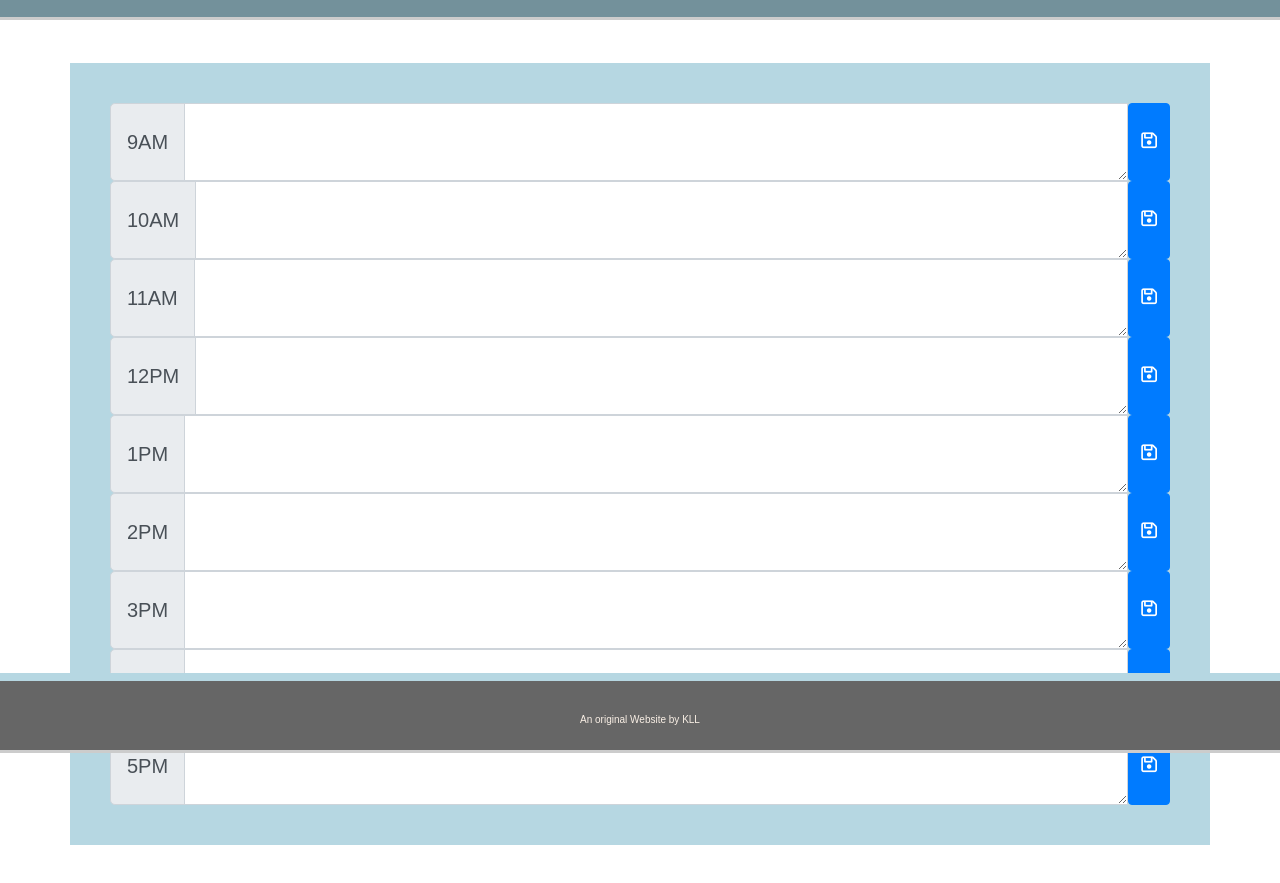
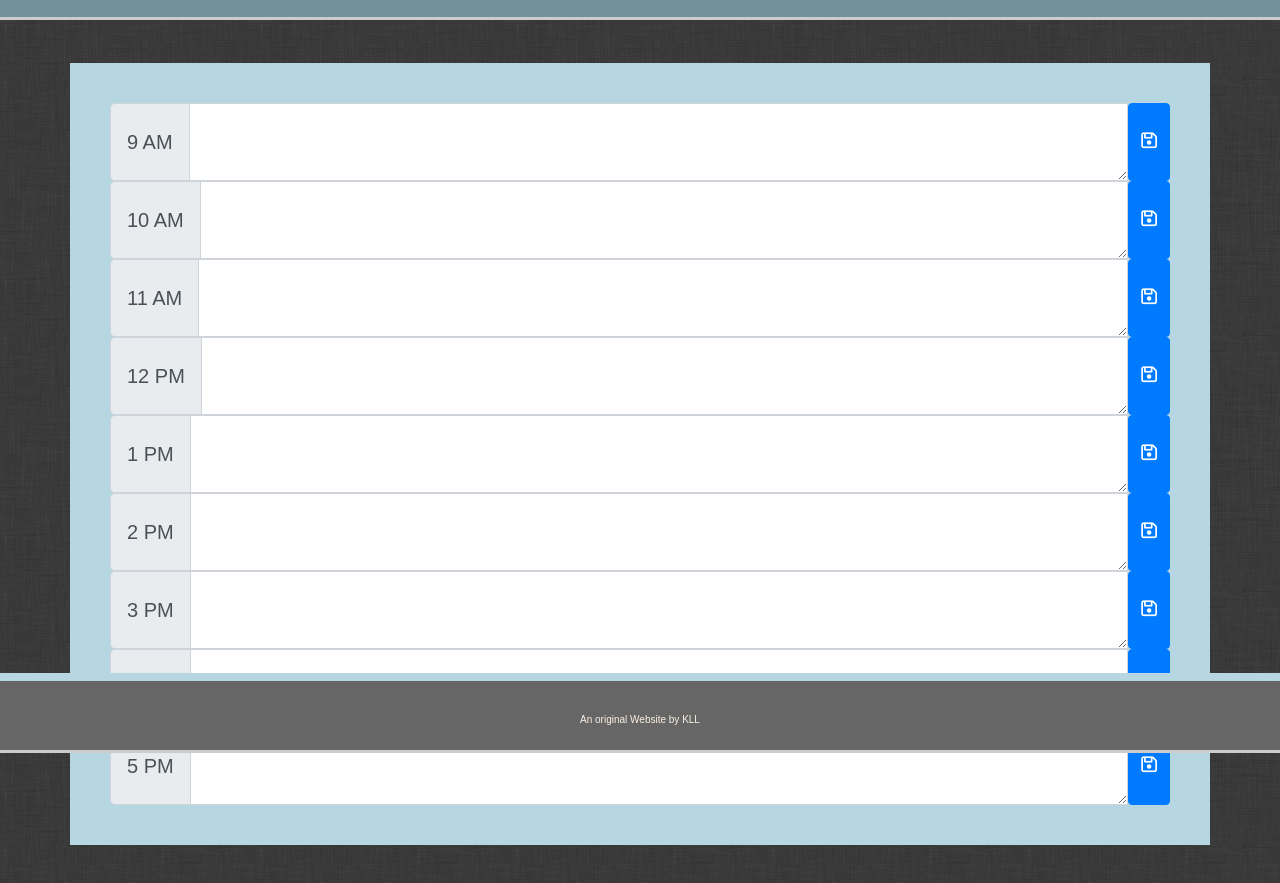
Before and after one commit to klucas72/day_planner, a plain HTML site: page index.html in a window 1280 px wide. Shown: the part 47-930 px from the top of the page. Drawn offline with nearby package versions, Linux system fonts and the light colour scheme.

Commit message:
5th push

```diff
--- a/assets/style.css
+++ b/assets/style.css
@@ -1,6 +1,6 @@
 body {
     /* image for background */
-    background-image: url('./low_contrast_linen.png');
+    background-image: url("../low_contrast_linen.png");
 
     /* font parameters */
     font-family: Arial, Helvetica, sans-serif;
--- a/index.html
+++ b/index.html
@@ -35,7 +35,7 @@
       <!-- 9:00AM -->
       <div class="input-group input-group-lg field-size Timer" >
         <div class="input-group-prepend">
-          <span class="input-group-text" id="inputGroup-sizing-lg">9AM</span>
+          <span class="input-group-text" id="inputGroup-sizing-lg">9 AM</span>
         </div>
         <!-- <input type="text" class="form-control" aria-label="9:00 AM" aria-describedby="inputGroup-sizing-sm"> -->
         <textarea type="text" class="TextBoxColors-10 form-control" aria-label="10" aria-describedby="inputGroup-sizing-sm"></textarea>
@@ -44,7 +44,7 @@
       <!-- 10:00AM -->
       <div class="input-group input-group-lg field-size Timer" >
         <div class="input-group-prepend">
-          <span class="input-group-text" id="inputGroup-sizing-lg">10AM</span>
+          <span class="input-group-text" id="inputGroup-sizing-lg">10 AM</span>
         </div>
         <!-- <input type="text" class="form-control" aria-label="11:00 AM" aria-describedby="inputGroup-sizing-sm"> -->
         <textarea type="text" class="TextBoxColors-10 form-control" aria-label="10" aria-describedby="inputGroup-sizing-sm"></textarea>
@@ -53,7 +53,7 @@
       <!-- 11:00AM -->
       <div class="input-group input-group-lg field-size Timer" >
         <div class="input-group-prepend">
-          <span class="input-group-text" id="inputGroup-sizing-lg">11AM</span>
+          <span class="input-group-text" id="inputGroup-sizing-lg">11 AM</span>
         </div>
         <!-- <input type="text" class="form-control" aria-label="12:00 PM" aria-describedby="inputGroup-sizing-sm"> -->
         <textarea type="text" class="TextBoxColors-10 form-control" aria-label="10" aria-describedby="inputGroup-sizing-sm"></textarea>
@@ -62,7 +62,7 @@
       <!-- 12:00 PM -->
       <div class="input-group input-group-lg field-size Timer" >
         <div class="input-group-prepend">
-          <span class="input-group-text" id="inputGroup-sizing-lg">12PM</span>
+          <span class="input-group-text" id="inputGroup-sizing-lg">12 PM</span>
         </div>
         <!-- <input type="text" class="form-control" aria-label="12:00 PM" aria-describedby="inputGroup-sizing-sm"> -->
         <textarea type="text" class="TextBoxColors-10 form-control" aria-label="10" aria-describedby="inputGroup-sizing-sm"></textarea>
@@ -71,7 +71,7 @@
       <!-- 1:00 PM -->
       <div class="input-group input-group-lg field-size Timer" >
         <div class="input-group-prepend">
-          <span class="input-group-text" id="inputGroup-sizing-lg">1PM</span>
+          <span class="input-group-text" id="inputGroup-sizing-lg">1 PM</span>
         </div>
         <!-- <input type="text" class="form-control" aria-label="1:00 PM" aria-describedby="inputGroup-sizing-sm"> -->
         <textarea type="text" class="TextBoxColors-10 form-control" aria-label="10" aria-describedby="inputGroup-sizing-sm"></textarea>
@@ -80,7 +80,7 @@
       <!-- 2:00 PM -->
       <div class="input-group input-group-lg field-size Timer" >
         <div class="input-group-prepend">
-          <span class="input-group-text" id="inputGroup-sizing-lg">2PM</span>
+          <span class="input-group-text" id="inputGroup-sizing-lg">2 PM</span>
         </div>
         <!-- <input type="text" class="form-control" aria-label="2:00 PM" aria-describedby="inputGroup-sizing-sm"> -->
         <textarea type="text" class="TextBoxColors-10 form-control" aria-label="10" aria-describedby="inputGroup-sizing-sm"></textarea>
@@ -89,7 +89,7 @@
       <!-- 3:00 PM -->
       <div class="input-group input-group-lg field-size Timer" >
         <div class="input-group-prepend">
-          <span class="input-group-text" id="inputGroup-sizing-lg">3PM</span>
+          <span class="input-group-text" id="inputGroup-sizing-lg">3 PM</span>
         </div>
         <!-- <input type="text" class="form-control" aria-label="3:00 PM" aria-describedby="inputGroup-sizing-sm"> -->
         <textarea type="text" class="TextBoxColors-10 form-control" aria-label="10" aria-describedby="inputGroup-sizing-sm"></textarea>
@@ -98,7 +98,7 @@
       <!-- 4:00 PM -->
       <div class="input-group input-group-lg field-size Timer" >
         <div class="input-group-prepend">
-          <span class="input-group-text" id="inputGroup-sizing-lg">4PM</span>
+          <span class="input-group-text" id="inputGroup-sizing-lg">4 PM</span>
         </div>
         <!-- <input type="text" class="form-control" aria-label="4:00 PM" aria-describedby="inputGroup-sizing-sm"> -->
         <textarea type="text" class="TextBoxColors-10 form-control" aria-label="10" aria-describedby="inputGroup-sizing-sm"></textarea>
@@ -107,7 +107,7 @@
       <!-- 5:00 PM -->
       <div class="input-group input-group-lg field-size Timer" >
         <div class="input-group-prepend">
-          <span class="input-group-text" id="inputGroup-sizing-lg">5PM</span>
+          <span class="input-group-text" id="inputGroup-sizing-lg">5 PM</span>
         </div>
         <!-- <input type="text" class="form-control" aria-label="5:00 PM" aria-describedby="inputGroup-sizing-sm"> -->
         <textarea type="text" class="TextBoxColors-10 form-control" aria-label="10" aria-describedby="inputGroup-sizing-sm"></textarea>
@@ -121,9 +121,9 @@
         <div class="footer-text">An original Website by KLL</div>
     </nav>
 
+  </body>
     <script src="https://cdnjs.cloudflare.com/ajax/libs/jquery/3.2.1/jquery.min.js"></script>
     <script src="https://cdnjs.cloudflare.com/ajax/libs/moment.js/2.24.0/moment.min.js"></script>
     <script src="https://kit.fontawesome.com/55f2eac7a6.js" crossorigin="anonymous"></script>
     <script src='./assets/script.js'></script>
-  </body>
 </html>
```
Also changed, not shown: assets/script.js (+0 -86 lines).
